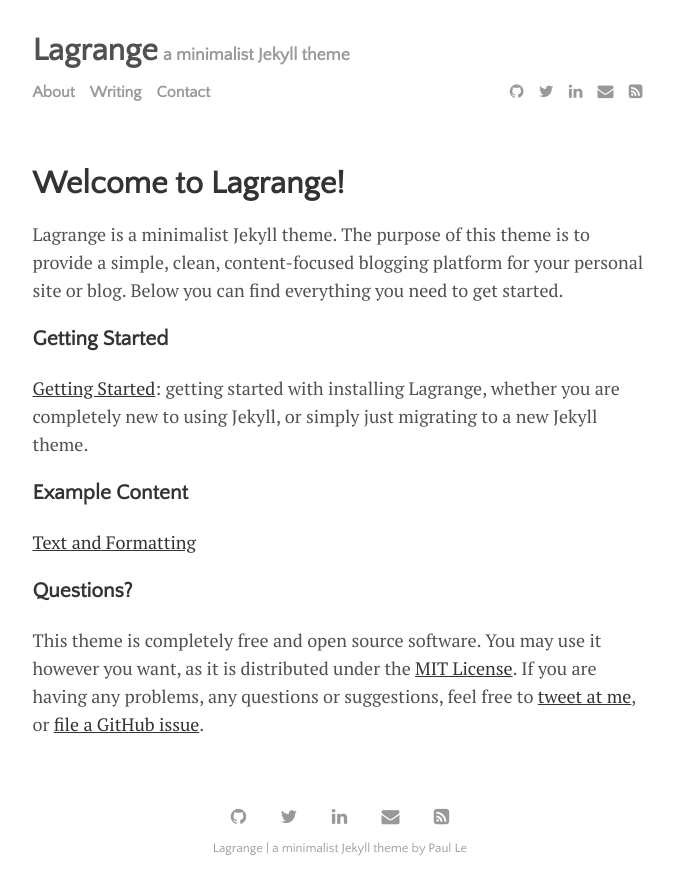
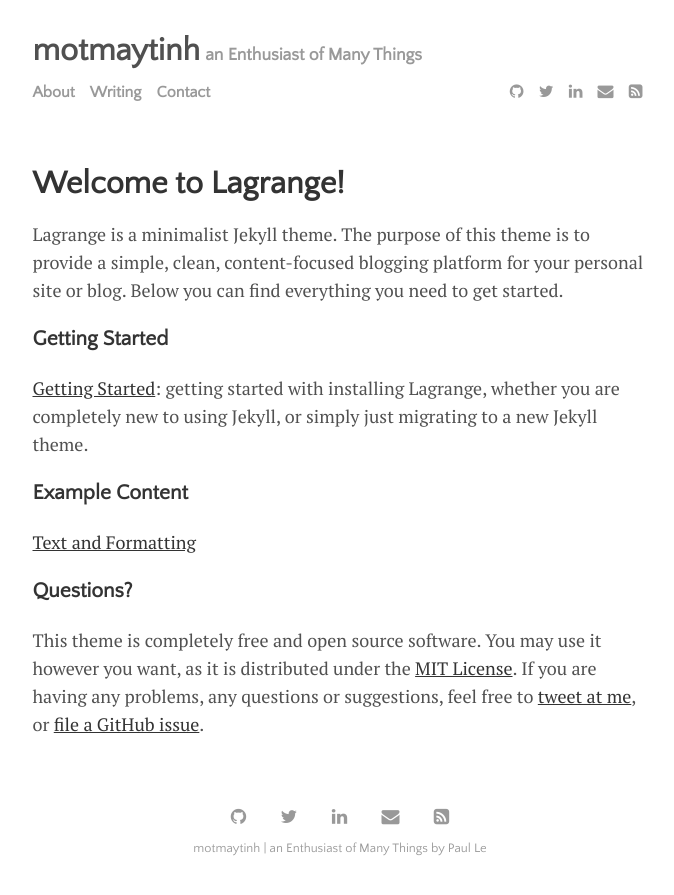
Before and after one commit to motmaytinh/motmaytinh.github.io, a Jekyll site: the page built from menu/about.md, in a window 1280 px wide. Shown: the top 895 px of the page, without its empty margins (300-974 px from the left). Built offline with Jekyll 4.4.1, drawn with Linux system fonts in a browser that asks for light colours.

Commit message:
update config

```diff
--- a/_config.yml
+++ b/_config.yml
@@ -20,8 +20,8 @@ permalink:           none
 plugins:             [jekyll-paginate, jekyll-sitemap, jekyll-feed, jekyll-seo-tag]
 
 # Customise atom feed settings (this is where Jekyll-Feed gets configuration information)
-title:		           'Lagrange'
-description:	       'a minimalist Jekyll theme'
+title:		           'motmaytinh'
+description:	       'an Enthusiast of Many Things'
 author:              'Paul Le'
 
 # RSS 2.0 can be used instead of Atom by uncommenting following two lines
```
